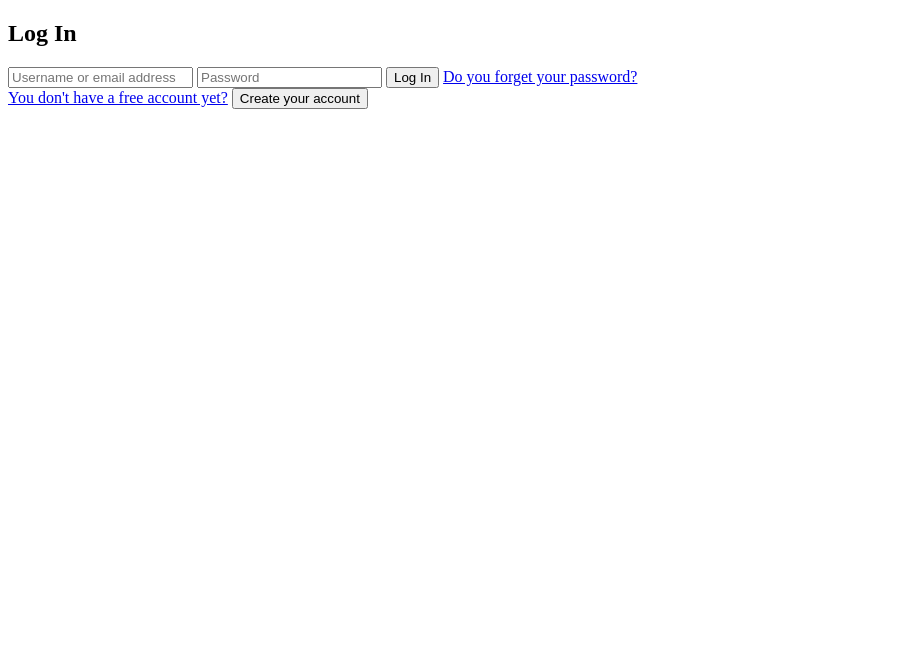
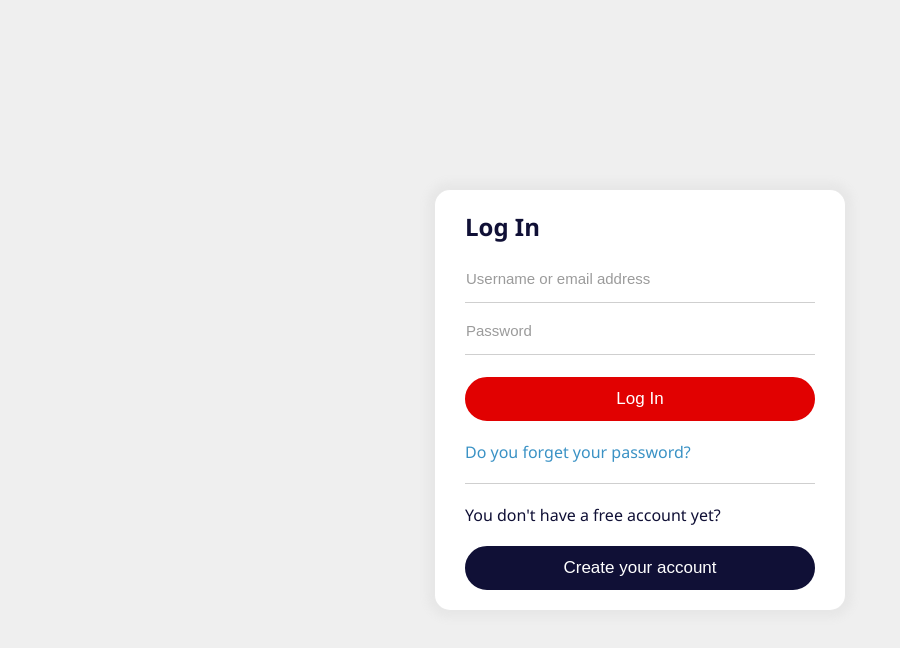
Before and after one commit to christianchourio/Login-Basic-with-HTML-and-CSS, a plain HTML site: page index.html in a window 1280 px wide. Shown: the whole page, without its empty margins (0-900 px from the left). Drawn offline with Linux system fonts and the light colour scheme.

Commit message:
Add style CSs

```diff
--- a/css/style.css
+++ b/css/style.css
@@ -0,0 +1,116 @@
+* {
+    padding: 0;
+    margin: 0;
+    outline: none;
+}
+
+body {
+    font-family: 'Segoe UI', Tahoma, Geneva, Verdana, sans-serif;
+    background-color: #EFEFEF;
+    height: 100vh;
+    display: flex;
+    justify-content: center;
+    align-items: center;
+}
+
+.container {
+    background-color: #FFFFFF;
+    width: 350px;
+    padding: 20px 30px;
+    border-radius: 15px;
+    box-shadow: 0 0 8px 8px rgb(231, 231, 231);
+}
+
+.container .title {
+    color: #101036;
+}
+
+.container form {
+    display: flex;
+    flex-direction: column;
+    margin-top: 10px;
+}
+
+.container form input[type="text"], input[type="password"] {
+    border: none;
+    padding: 15px 1px;
+    margin: 2px 0px;
+    border-bottom: 1px solid rgb(207, 207, 207);
+    font-size: 15px;
+    color: red;
+}
+
+.container form input[type="text"]::placeholder, input[type="password"]::placeholder {
+    color: rgb(155, 155, 155);
+}
+
+.container form .btnLogIn{
+    border: none;
+    padding: 10px 0px;
+    margin-top: 20px;
+    background-color: #E10101;
+    border: 2px solid #E10101;
+    color: #FFFFFF;
+    border-radius: 55px;
+    font-size: 17px;
+    cursor: pointer;
+    transition: .7s all;
+
+}
+
+.container form .btnLogIn:hover{
+    border: none;
+    padding: 10px 0px;
+    margin-top: 20px;
+    background-color: #FFFFFF;
+    border: 2px solid #E10101;
+    color: #E10101;
+    border-radius: 55px;
+    font-size: 17px;
+    cursor: pointer;
+    transition: .7s all;
+}
+
+.container form .linkForgetPassword {
+    text-decoration: none;
+    color: #3A92C5;
+    margin: 20px 0px;
+}
+
+.container form .lineOne {
+    height: 1px;
+    width: 100%;
+    background-color: rgb(207, 207, 207);
+}
+
+.container form .linkFreeAccount {
+    text-decoration: none;
+    color: #101036;
+    margin-top: 20px;
+}
+
+.container form .btnCreateAccount{
+    border: none;
+    padding: 10px 0px;
+    margin-top: 20px;
+    background-color: #101036;
+    border: 2px solid #101036;
+    color: #FFFFFF;
+    border-radius: 55px;
+    font-size: 17px;
+    cursor: pointer;
+    transition: .7s all;
+}
+
+.container form .btnCreateAccount:hover{
+    border: none;
+    padding: 10px 0px;
+    margin-top: 20px;
+    background-color: #FFFFFF;
+    border: 2px solid #101036;
+    color: #101036;
+    border-radius: 55px;
+    font-size: 17px;
+    cursor: pointer;
+    transition: .7s all;
+}
--- a/index.html
+++ b/index.html
@@ -22,7 +22,7 @@
             <a class="linkForgetPassword" title="linkForgetPassword" href="index.html">Do you forget your password?</a>
             <div class="lineOne"></div>
             <a class="linkFreeAccount" title="linkFreeAccount" href="index.html">You don't have a free account yet?</a>
-            <button class="btnLogIn" type="button">Create your account</button>
+            <button class="btnCreateAccount" type="button">Create your account</button>
         </form>
 
     </div>
```
